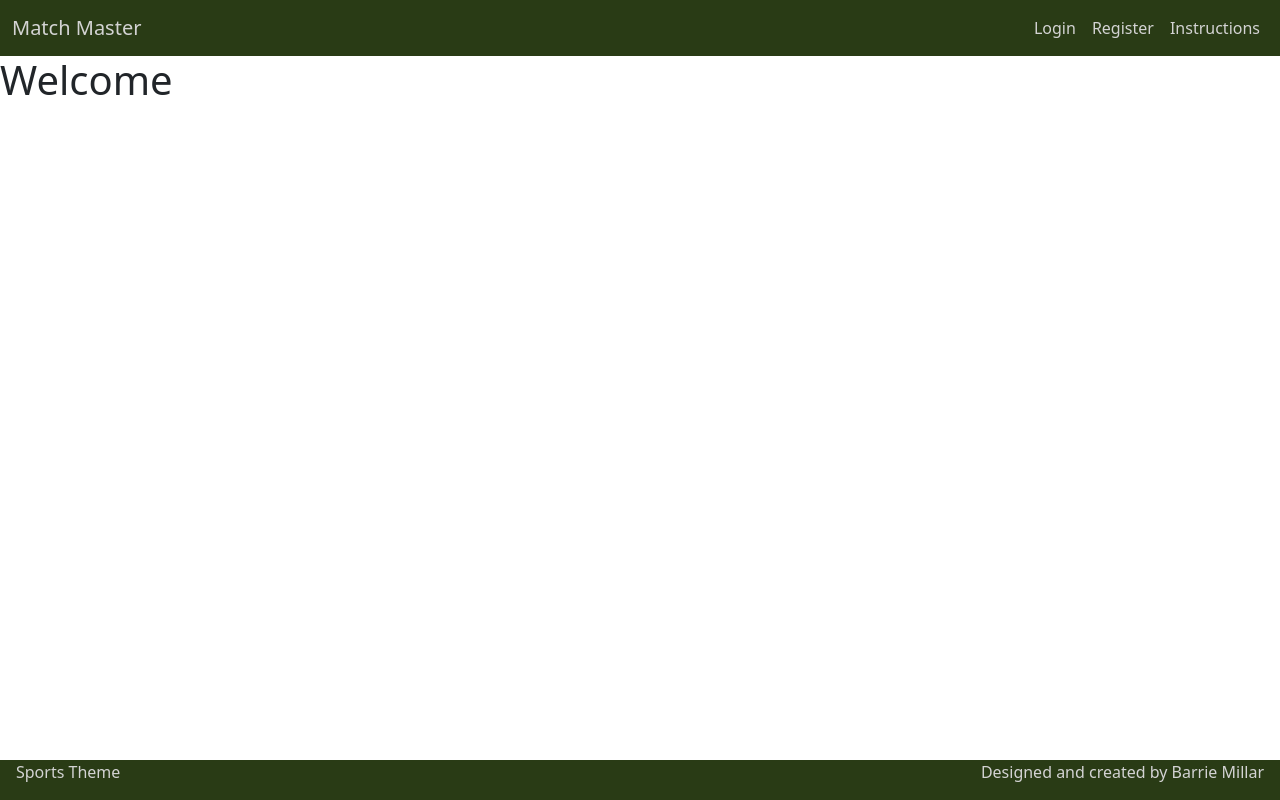
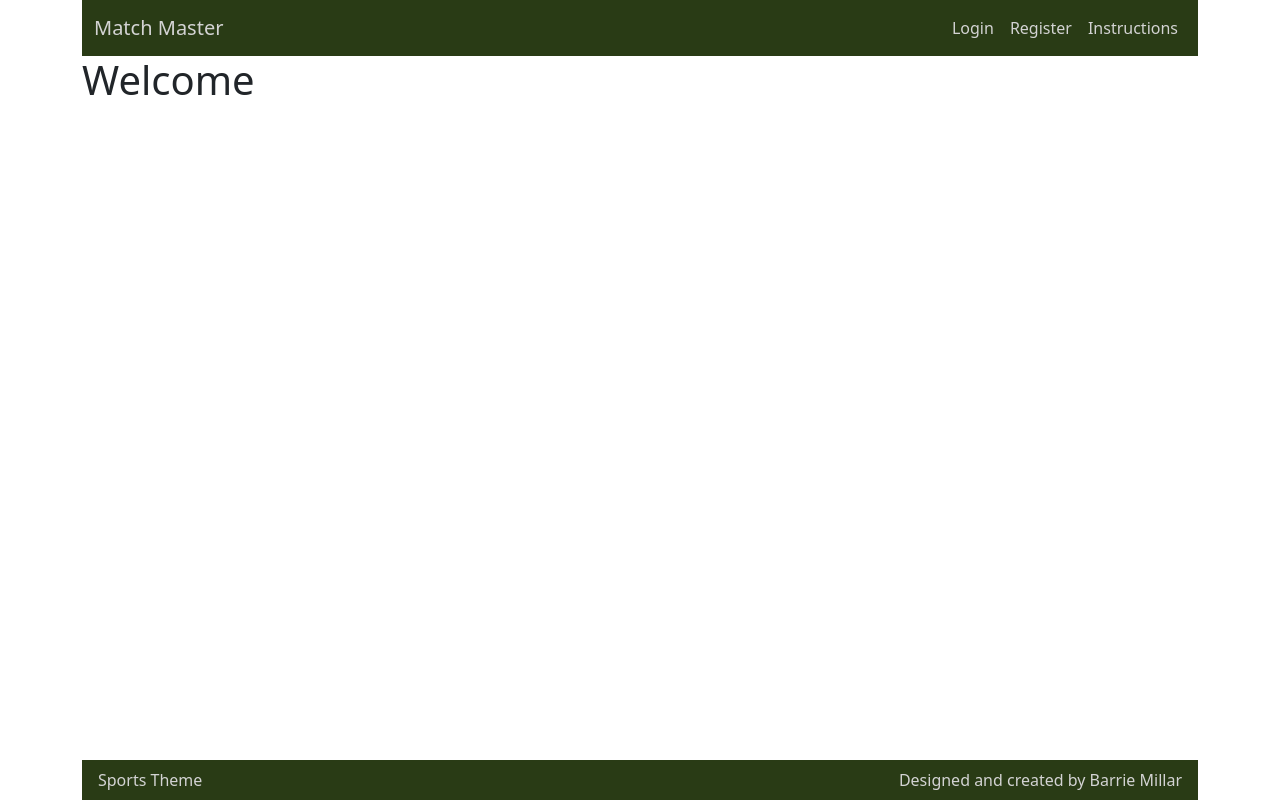
Before and after one commit to CyberArchitect777/matchmaster-project, a Django app: page / in a window 1280 px wide. Run offline with Django 4.2, Linux system fonts and the light colour scheme.

Commit message:
feat: Finish initial template header and footer design

```diff
--- a/static/css/style.css
+++ b/static/css/style.css
@@ -23,6 +23,12 @@ html, body {
     height: 100%;
 }
 
+body {
+    display: grid;
+    grid-template-rows: auto 1fr auto;
+    min-height: 100vh;
+}
+
 footer {
     background-color: #293B15;
     color: lightgrey;
--- a/templates/index.html
+++ b/templates/index.html
@@ -12,7 +12,7 @@
     <link rel="stylesheet" href="{% static 'css/style.css' %}">
 </head>
 
-<body class="d-flex flex-column">
+<body class="container">
     <header>
         <nav class="navbar navbar-expand-lg">
             <div class="container-fluid">
@@ -38,16 +38,12 @@
             </div>
         </nav>
     </header>
-    <main class="flex-grow-1">
+    <main>
         <h1>Welcome</h1>
     </main>
-    <footer class="flex-shrink-0 d-flex flex-row">
-        <div class="flex-grow-1 ms-3">
-            <p>Sports Theme</p>
-        </div>
-        <div class="me-3">
-            <p>Designed and created by Barrie Millar</p>
-        </div>
+    <footer class="d-flex justify-content-between align-items-center">
+            <p class="my-2 ms-3">Sports Theme</p>
+            <p class="my-2 me-3">Designed and created by Barrie Millar</p>
     </footer>
     <script src="https://cdn.jsdelivr.net/npm/bootstrap@5.3.3/dist/js/bootstrap.bundle.min.js"
         integrity="sha384-YvpcrYf0tY3lHB60NNkmXc5s9fDVZLESaAA55NDzOxhy9GkcIdslK1eN7N6jIeHz" crossorigin="anonymous">
```
